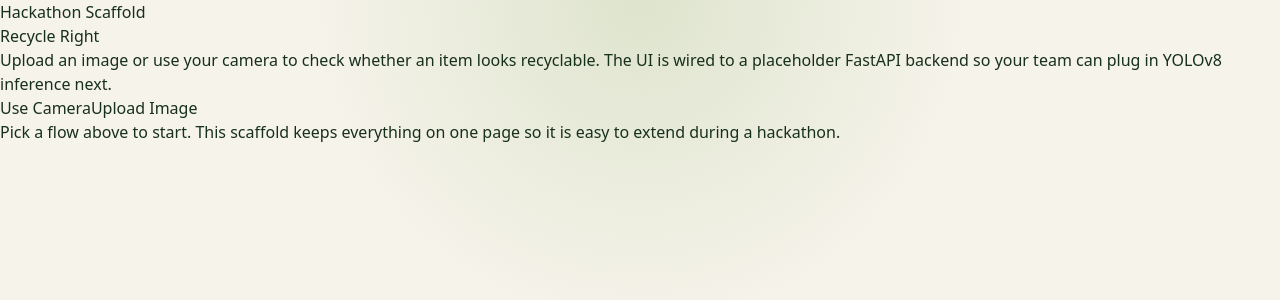
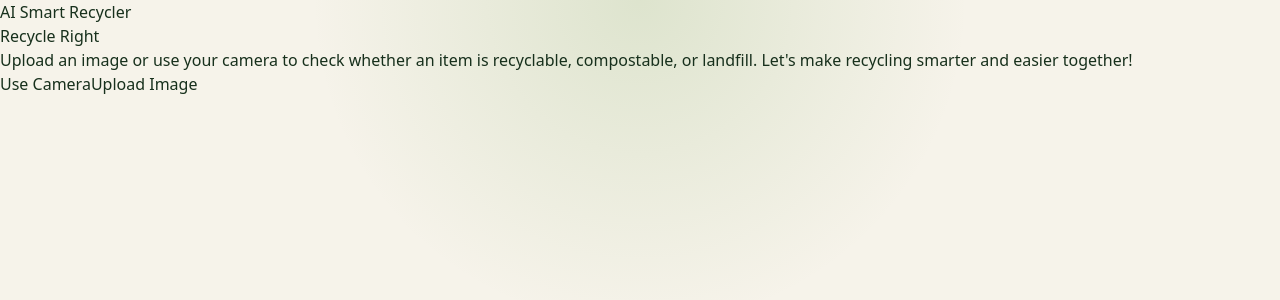
Before and after one commit to Vivek1505056/recycling-detector, a React (Vite) app in the folder frontend/: page / in a window 1280 px wide. Shown: the top 300 px of the page. Built offline with nearby package versions, Linux system fonts and the light colour scheme; no server answers.

Commit message:
minor frontend changes

```diff
--- a/frontend/src/App.tsx
+++ b/frontend/src/App.tsx
@@ -58,13 +58,6 @@ export default function App() {
             {mode === 'upload' ? (
               <ImageUpload onFileReady={handleAnalyze} />
             ) : null}
-
-            {mode === null ? (
-              <div className="rounded-3xl border border-stone-200 bg-white/70 p-6 text-sm text-stone-600 shadow-sm">
-                Pick a flow above to start. This scaffold keeps everything on
-                one page so it is easy to extend during a hackathon.
-              </div>
-            ) : null}
           </div>
 
           <div className="space-y-6">
--- a/frontend/src/components/HomeIntro.tsx
+++ b/frontend/src/components/HomeIntro.tsx
@@ -7,15 +7,14 @@ export function HomeIntro({ onSelectMode }: HomeIntroProps) {
     <section className="rounded-3xl border border-stone-200 bg-white/85 p-8 shadow-sm">
       <div className="max-w-2xl">
         <p className="text-sm font-medium uppercase tracking-[0.2em] text-brand-moss">
-          Hackathon Scaffold
+          AI Smart Recycler
         </p>
         <h1 className="mt-3 text-4xl font-semibold tracking-tight text-brand-ink sm:text-5xl">
           Recycle Right
         </h1>
         <p className="mt-4 text-base leading-7 text-stone-600">
-          Upload an image or use your camera to check whether an item looks
-          recyclable. The UI is wired to a placeholder FastAPI backend so your
-          team can plug in YOLOv8 inference next.
+          Upload an image or use your camera to check whether an item is recyclable, compostable, or landfill.
+          Let's make recycling smarter and easier together!
         </p>
         <div className="mt-6 flex flex-col gap-3 sm:flex-row">
           <button
```
